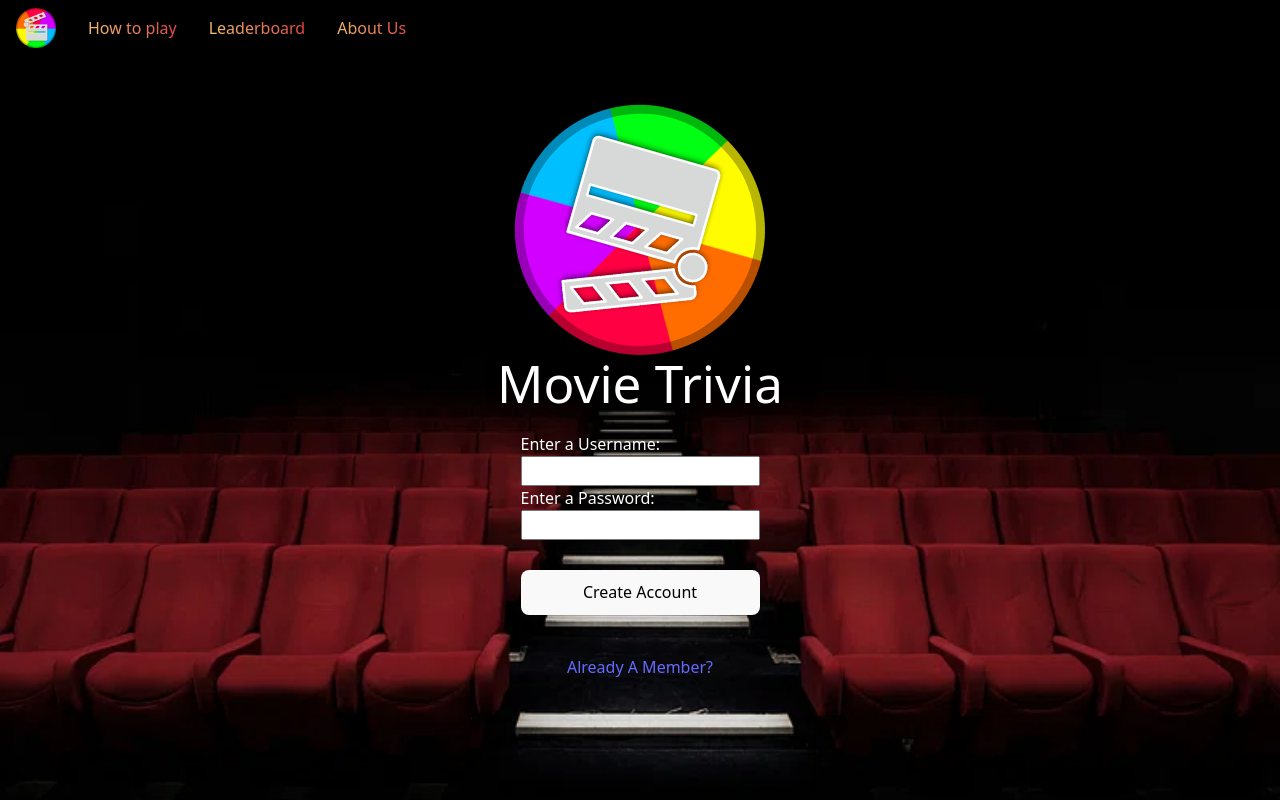
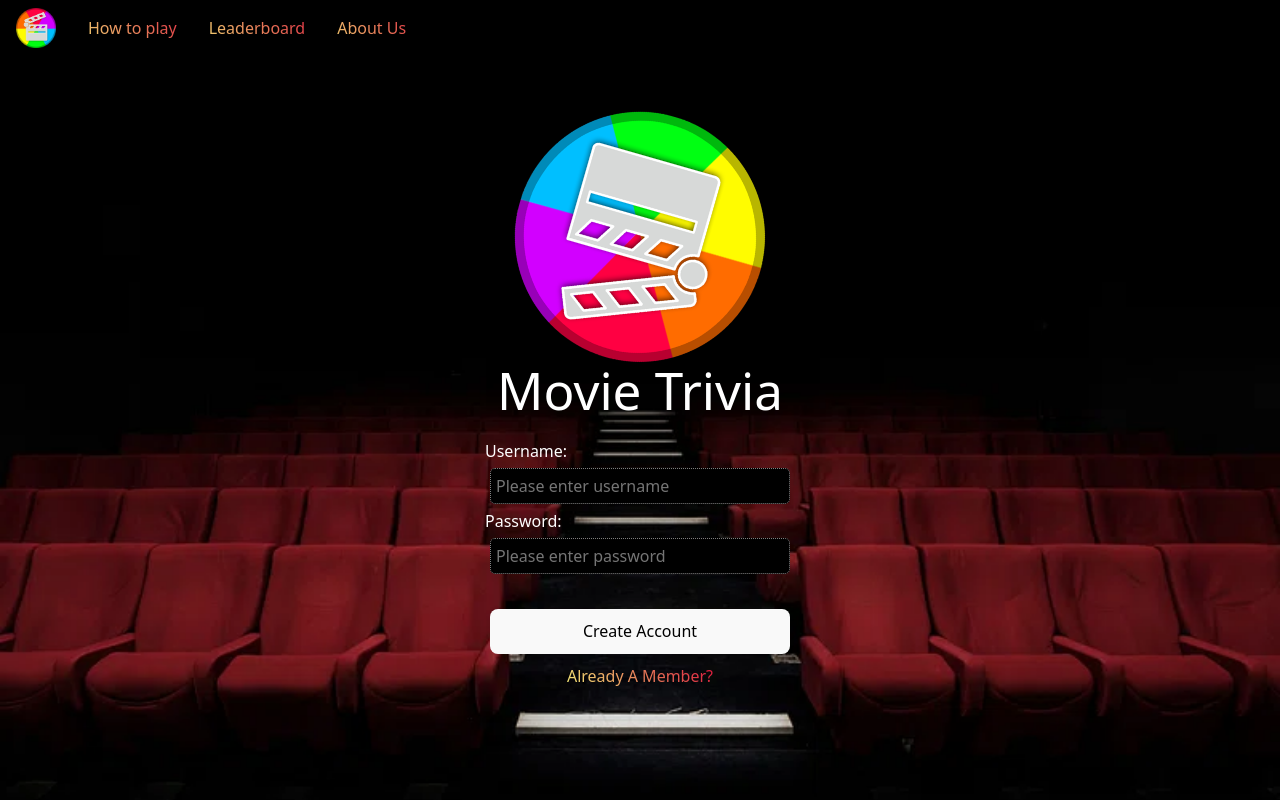
Before and after one commit to Alexhong1269/MovieTrivia, a React (Vite) app: page /register in a window 1280 px wide. Built offline with nearby package versions, Linux system fonts and the light colour scheme.

Commit message:
sign in sign up styling update

```diff
--- a/src/components/Login.jsx
+++ b/src/components/Login.jsx
@@ -1,6 +1,8 @@
 import React from "react";
 import styled from "styled-components";
 import bgImg from "../images/home_bg.jpg";
+import triviaLogo from "../images/movie_trivia_logo.png";
+import { Link } from "react-router-dom";
 
 const StyledLogin = styled.main`
   box-sizing: border-box;
@@ -16,53 +18,123 @@ const StyledLogin = styled.main`
   justify-content: center;
   align-items: center;
 
+  .logo_container {
+    display: flex;
+    flex-direction: column;
+    height: 100vh;
+    margin: 0 auto;
+    align-items: center;
+    justify-content: center;
+    padding: 0;
+    color: white;
+  }
+
+  .triviaLogo {
+    width: 250px;
+    height: 250px;
+    animation: spin 10s infinite;
+  }
+
+  @keyframes spin {
+    0% {
+      transform: rotate(0deg);
+    }
+    50% {
+      transform: rotate(180deg);
+    }
+    100% {
+      transform: rotate(360deg);
+    }
+  }
+
   h1 {
-        color: White;
-        margin-bottom: 5px;
+    color: white;
+    margin-bottom: 20px;
   }
 
   form {
-        margin-bottom: 200px;
+    display: flex;
+    justify-content: center;
+    align-items: center;
+    flex-direction: column;
   }
 
-    label {
-        margin-bottom: 10px;
-        color: White;
+  form input {
+    width: 300px;
+    padding: 5px;
+    border-radius: 5px;
+    background-color: black;
+    border: 1px dotted gray;
+    margin: 5px;
   }
 
-    input {
-        margin-bottom: 20px;
-        padding: 5px;
-        border-radius: 5px;
+  .button_container {
+    margin-top: 30px;
+    display: flex;
+    justify-content: center;
+    align-items: center;
+    flex-direction: column;
+  }
+
+  button {
+    width: 300px;
+  }
+
+  button: hover {
+    background-color: white;
+    color: black;
+    transition: all 0.5s ease;
     border: none;
   }
 
-    .button_container {
-        margin-bottom: 30px;
-        display: flex;
-        flex-direction: column;
+  .member {
+    margin-top: 10px;
+    background-image: linear-gradient(45deg, #f3ec78, crimson);
+    -webkit-background-clip: text;
+    -moz-background-clip: text;
+    -webkit-text-fill-color: transparent;
+    -moz-text-fill-color: transparent;
   }
-
 `;
 
 function Login() {
   return (
     <StyledLogin>
       <div className="logo_container">
+        <img src={triviaLogo} className="triviaLogo" alt="trivia_logo" />
         <h1>Movie Trivia</h1>
         <form>
           <div>
-                <label htmlFor = "username" id = "UserText">Username:</label>
+            <label htmlFor="username" id="UserText">
+              Username:
+            </label>
             <br></br>
-                <input type = "text" id = "username" name = "username" required />
+            <input
+              type="text"
+              id="username"
+              name="username"
+              placeholder="Please enter username"
+              required
+            />
           </div>
           <div>
-                <label htmlFor = "password" id = "PasswordText">Password:</label>
+            <label htmlFor="password" id="PasswordText">
+              Password:
+            </label>
             <br></br>
-                <input type = "text" id = "password" name = "password" required />
+            <input
+              type="text"
+              id="password"
+              name="password"
+              placeholder="Please enter password"
+              required
+            />
           </div>
           <div className="button_container">
-                <button>Login</button>
+            <button>Sign In</button>
+            <Link to="/register" className="member">
+              Does not have an account?
+            </Link>
           </div>
         </form>
       </div>
--- a/src/components/Register.jsx
+++ b/src/components/Register.jsx
@@ -52,15 +52,48 @@ const StyledRegister = styled.main`
     margin-bottom: 20px;
   }
 
+  form {
+    display: flex;
+    justify-content: center;
+    align-items: center;
+    flex-direction: column;
+  }
+
+  form input {
+    width: 300px;
+    padding: 5px;
+    border-radius: 5px;
+    background-color: black;
+    border: 1px dotted gray;
+    margin: 5px;
+  }
+
   .button_container {
     margin-top: 30px;
     display: flex;
+    justify-content: center;
+    align-items: center;
     flex-direction: column;
   }
 
-  .MemberText {
-    text-align: center;
-    margin-top: 40px;
+  button {
+    width: 300px;
+  }
+
+  button: hover {
+    background-color: white;
+    color: black;
+    transition: all 0.5s ease;
+    border: none;
+  }
+
+  .member {
+    margin-top: 10px;
+    background-image: linear-gradient(45deg, #f3ec78, crimson);
+    -webkit-background-clip: text;
+    -moz-background-clip: text;
+    -webkit-text-fill-color: transparent;
+    -moz-text-fill-color: transparent;
   }
 `;
 
@@ -71,20 +104,38 @@ function Register() {
         <img src={triviaLogo} className="triviaLogo" alt="trivia_logo" />
         <h1>Movie Trivia</h1>
         <form>
-            <div>
-                <label htmlFor = "username" id = "UserText">Enter a Username:</label>
+          <div className="username_input">
+            <label htmlFor="username" id="UserText">
+              Username:
+            </label>
             <br></br>
-                <input type = "text" id = "username" name = "username" required />
+            <input
+              type="text"
+              id="username"
+              name="username"
+              placeholder="Please enter username"
+              required
+            />
           </div>
-            <div>
-                <label htmlFor = "password" id = "PasswordText">Enter a Password:</label>
+          <div className="password_input">
+            <label htmlFor="password" id="PasswordText">
+              Password:
+            </label>
             <br></br>
-                <input type = "text" id = "password" name = "password"  required/>
+            <input
+              type="text"
+              id="password"
+              name="password"
+              placeholder="Please enter password"
+              required
+            />
           </div>
           <div className="button_container">
             <button>Create Account</button>
+            <Link to="/login" className="member">
+              Already A Member?
+            </Link>
           </div>
-            <p className = "MemberText" ><Link to = "/login"> Already A Member? </Link></p>
         </form>
       </div>
     </StyledRegister>
```
Lines whose indentation alone changed are shown as unchanged.
